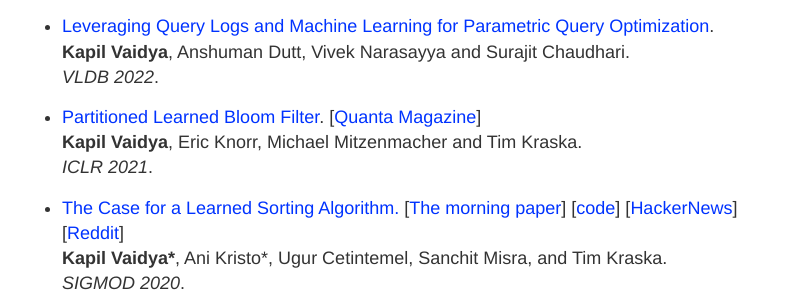
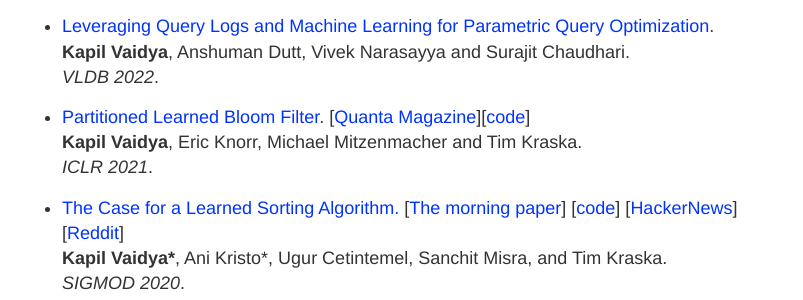
Before and after one commit to kapilvaidya24/kapilvaidya24.github.io, a Jekyll site: the page built from index.md, in a window 1280 px wide. Shown: the part 591-891 px from the top of the page, without its empty margins (238-1041 px from the left). Built offline with Jekyll 4.4.1, drawn with Linux system fonts in a browser that asks for light colours.

Commit message:
Update index.md
PLBF code link added

```diff
--- a/index.md
+++ b/index.md
@@ -33,7 +33,7 @@ I also collaborate with [Prof. Michael Mitzenmacher](https://www.eecs.harvard.ed
 **Kapil Vaidya**, Anshuman Dutt, Vivek Narasayya and Surajit Chaudhari. <br>
 *VLDB 2022*.
 
-- [Partitioned Learned Bloom Filter](https://openreview.net/forum?id=6BRLOfrMhW). \[[Quanta Magazine](https://www.quantamagazine.org/machine-learning-reimagines-the-building-blocks-of-computing-20220315/)]<br>
+- [Partitioned Learned Bloom Filter](https://openreview.net/forum?id=6BRLOfrMhW). \[[Quanta Magazine](https://www.quantamagazine.org/machine-learning-reimagines-the-building-blocks-of-computing-20220315/)]\[[code](https://github.com/kapilvaidya24/PLBF)\] <br>
  **Kapil Vaidya**, Eric Knorr, Michael Mitzenmacher and Tim Kraska. <br>
 *ICLR 2021*.
 
```
